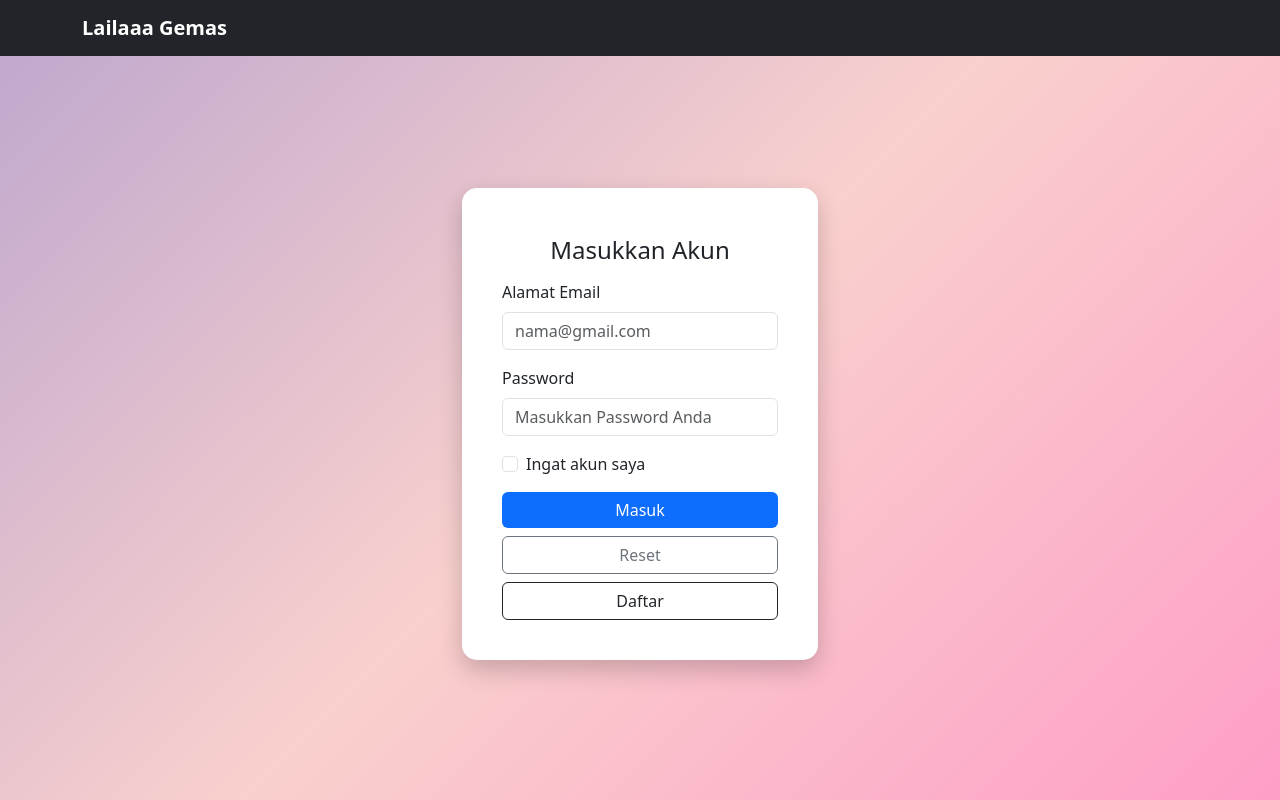
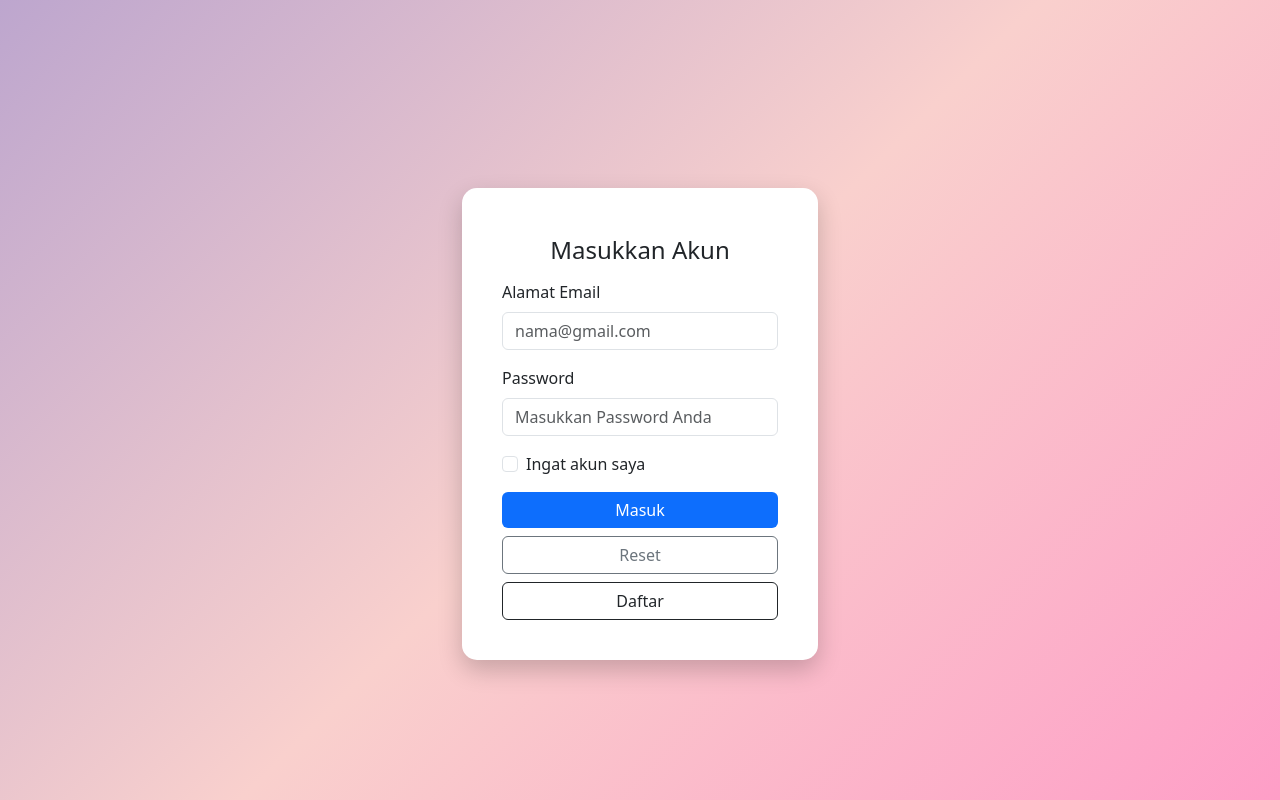
Before and after one commit to kriesna10/XRPL1, a plain HTML site: page Tugas Lailla/tugas2.html in a window 1280 px wide. Drawn offline with nearby package versions, Linux system fonts and the light colour scheme.

Commit message:
tugas2.html

```diff
--- a/Tugas Lailla/tugas2.html
+++ b/Tugas Lailla/tugas2.html
@@ -41,17 +41,6 @@
 
 
     </style>
-
-
-
-
-
-<nav class="navbar navbar-dark bg-dark fixed-top">
-    <div class="container">
-        <a class="navbar-brand fw-bold" href="#">Lailaaa Gemas</a>
-    </div>
-</nav>
-
 
 <div class="container">
     <div class="row justify-content-center">
```
